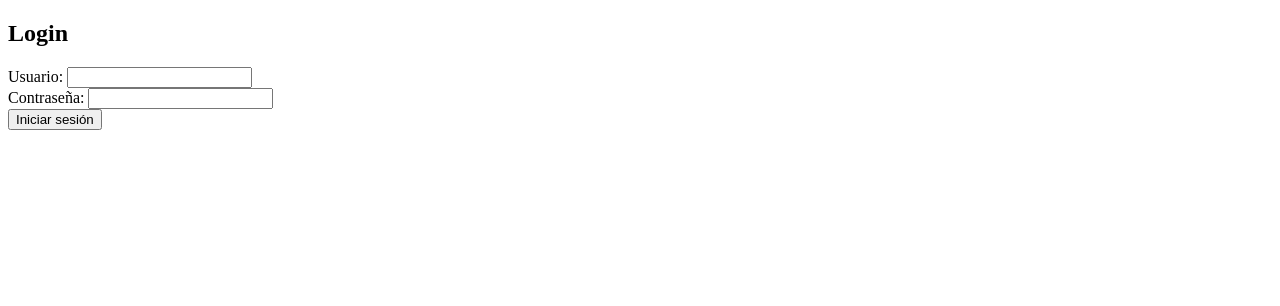
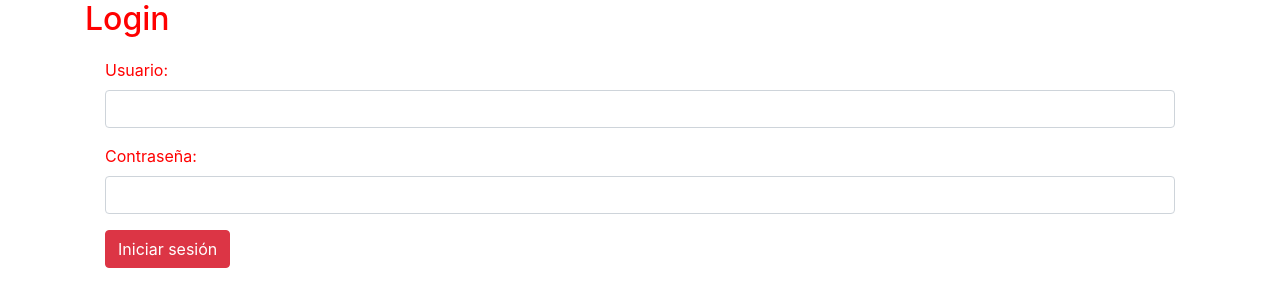
Before and after one commit to rvaquerizoDisnet/WebHooksShopify, a website: page src/htmls/login.html in a window 1280 px wide. Drawn offline with nearby package versions, Linux system fonts and the light colour scheme.

Commit message:
solucion

```diff
--- a/src/htmls/login.html
+++ b/src/htmls/login.html
@@ -1,28 +1,45 @@
-<!-- login.html -->
 <!DOCTYPE html>
 <html lang="es">
 <head>
   <meta charset="UTF-8">
   <meta name="viewport" content="width=device-width, initial-scale=1.0">
   <title>Login</title>
+  <!-- Agregamos Bootstrap CSS -->
+  <link rel="stylesheet" href="https://stackpath.bootstrapcdn.com/bootstrap/4.5.2/css/bootstrap.min.css">
+  <style>
+    body {
+      background-color: #ffffff; /* Blanco */
+      color: #000000; /* Negro */
+    }
+    h2 {
+      color: #ff0000; /* Rojo */
+    }
+    form {
+      margin: 20px;
+    }
+    label {
+      color: #ff0000; /* Rojo */
+    }
+  </style>
 </head>
 <body>
-
-  <h2>Login</h2>
-
-  <form action="/users/login" method="post">
-    <label for="username">Usuario:</label>
-    <input type="text" id="username" name="nombreUsuario" required>
-
-    <br>
-
-    <label for="password">Contraseña:</label>
-    <input type="password" id="password" name="contrasena" required>
-
-    <br>
-
-    <button type="submit">Iniciar sesión</button>
-  </form>
-
+  <div class="container">
+    <h2>Login</h2>
+    <form action="/users/login" method="post">
+      <div class="form-group">
+        <label for="username">Usuario:</label>
+        <input type="text" class="form-control" id="username" name="nombreUsuario" required>
+      </div>
+      <div class="form-group">
+        <label for="password">Contraseña:</label>
+        <input type="password" class="form-control" id="password" name="contrasena" required>
+      </div>
+      <button type="submit" class="btn btn-danger">Iniciar sesión</button>
+    </form>
+  </div>
+  <!-- Agregamos Bootstrap JS al final del cuerpo -->
+  <script src="https://code.jquery.com/jquery-3.5.1.slim.min.js"></script>
+  <script src="https://cdn.jsdelivr.net/npm/@popperjs/core@2.0.7/dist/umd/popper.min.js"></script>
+  <script src="https://stackpath.bootstrapcdn.com/bootstrap/4.5.2/js/bootstrap.min.js"></script>
 </body>
 </html>
--- a/src/shopify/shopify.js
+++ b/src/shopify/shopify.js
@@ -88,7 +88,7 @@ function initWebhooks(app, providedUrl) {
   ];
 
   stores.forEach(store => {
-    const rutaWebhook = `${providedUrl}:3000${store.route}`;
+    const rutaWebhook = `${providedUrl} + ${store.route}`;
 
     app.post(rutaWebhook, async (req, res) => {
       try {
```
Also changed, not shown: src/htmls/form.html (+23 -4 lines), src/htmls/home.html (+18 -6 lines), src/index.js (+11 -11 lines), README.md.
